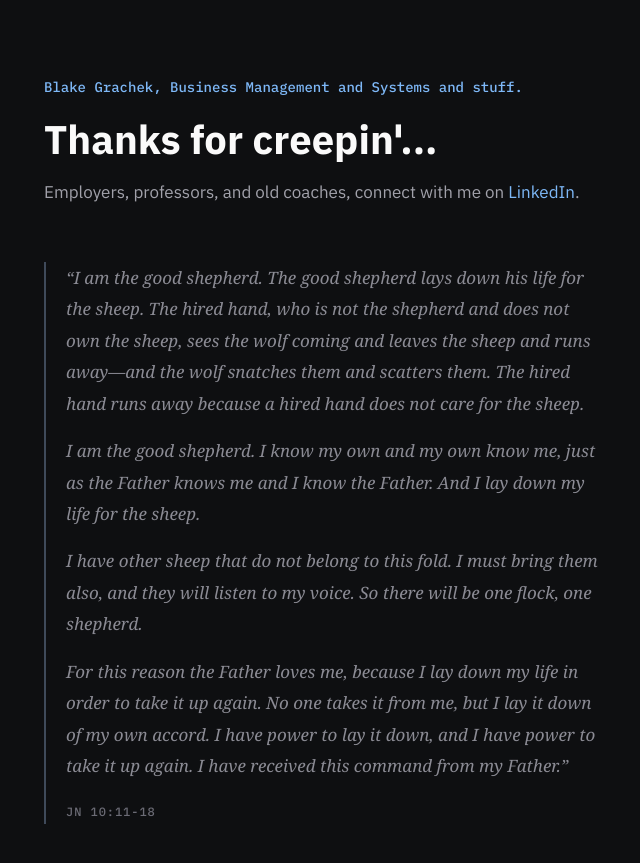
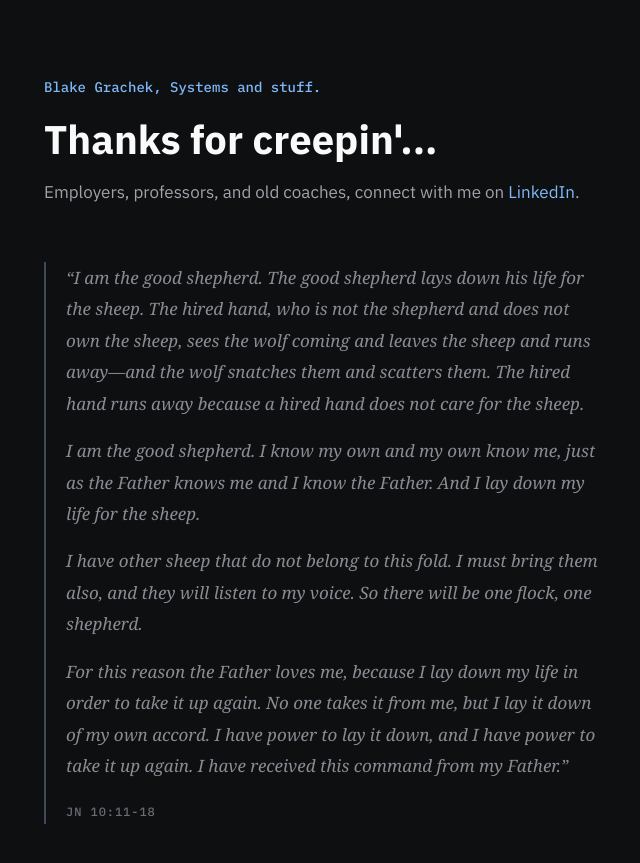
Before and after one commit to bmgrachek/bmgrachek.github.io, a Jekyll site: the page built from index.md, in a window 1280 px wide. Shown: the top 863 px of the page, without its empty margins (316-956 px from the left). Built offline with Jekyll 4.4.1, drawn with Linux system fonts in a browser that asks for light colours.

Commit message:
Update name description in index.md

```diff
--- a/index.md
+++ b/index.md
@@ -7,7 +7,7 @@ title: Blake Grachek
   .scripture p { margin-bottom: 1rem; font-style: italic; }
   .scripture cite { display: block; margin-top: 1.25rem; font-family: 'IBM Plex Mono', monospace; font-size: 0.75rem; font-style: normal; letter-spacing: 0.08em; text-transform: uppercase; color: #6b6b75; }
 </style>
-<div class="name">Blake Grachek, Business Management and Systems and stuff.</div>
+<div class="name">Blake Grachek, Systems and stuff.</div>
 <h1>Thanks for creepin'...</h1>
 <p>Employers, professors, and old coaches, connect with me on <a href="https://www.linkedin.com/in/blakegrachek/" target="_blank" rel="noopener">LinkedIn</a>.</p>
 <blockquote class="scripture">
```
